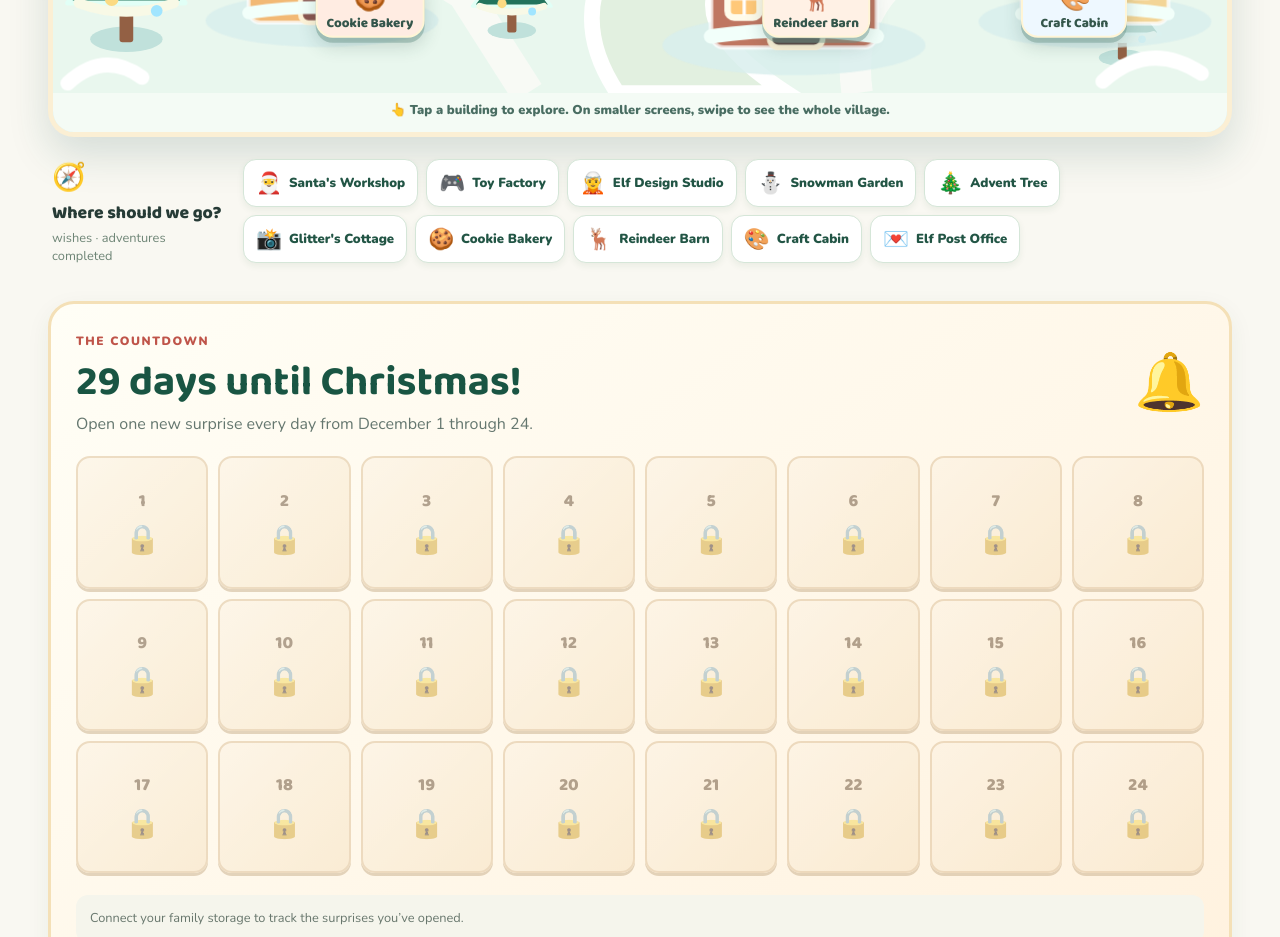
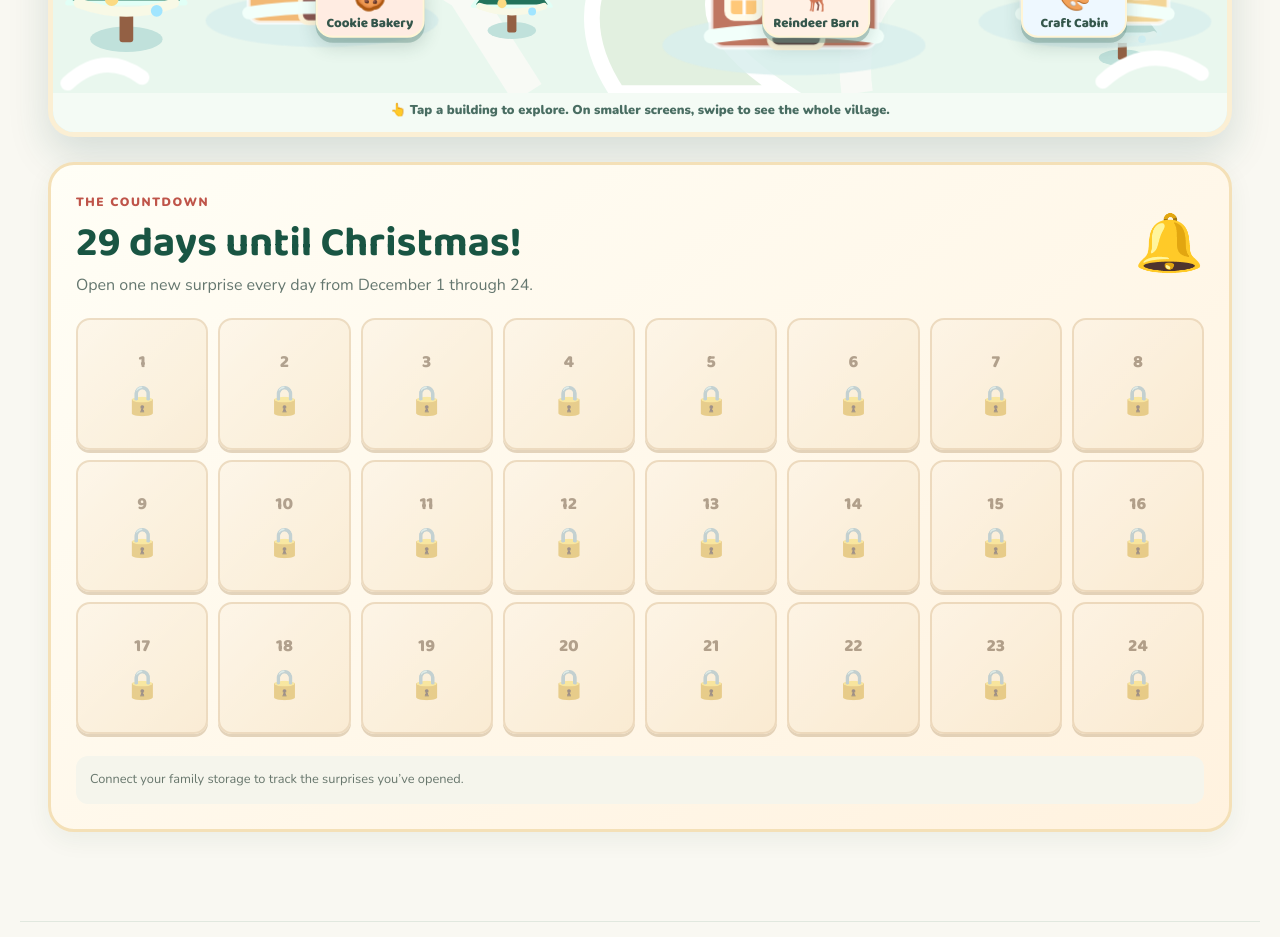
Before and after one commit to corypahl/kids, a React (Vite) app in the folder apps/christmas/: page / in a window 1280 px wide. Shown: the part 1020-1957 px from the top of the page. Built offline with nearby package versions, Linux system fonts and the light colour scheme.

Commit message:
Remove duplicate village quick-link buttons below the illustration

```diff
--- a/apps/christmas/src/Village.tsx
+++ b/apps/christmas/src/Village.tsx
@@ -128,11 +128,9 @@ function VillageIllustration() {
   </svg>;
 }
 
-export function VillageHome({ child, days, completed, wishes, onVisit, onAdvent }: {
+export function VillageHome({ child, days, onVisit, onAdvent }: {
   child: string;
   days: number;
-  completed: number;
-  wishes: number;
   onVisit: (destination: VillageDestination) => void;
   onAdvent: () => void;
 }) {
@@ -168,14 +166,6 @@ export function VillageHome({ child, days, completed, wishes, onVisit, onAdvent
         </div>
       </div>
       <p className="village-swipe">👆 Tap a building to explore. On smaller screens, swipe to see the whole village.</p>
-    </div>
-    <div className="village-quick">
-      <div><span>🧭</span><strong>Where should we go?</strong><small>{wishes} wishes · {completed} adventures completed</small></div>
-      <div className="village-quick-list">
-        {VILLAGE_STOPS.map(stop => <button key={stop.id} type="button" onClick={() => open(stop)}>
-          <span aria-hidden="true">{stop.icon}</span>{stop.label}
-        </button>)}
-      </div>
     </div>
   </section>;
 }
```
